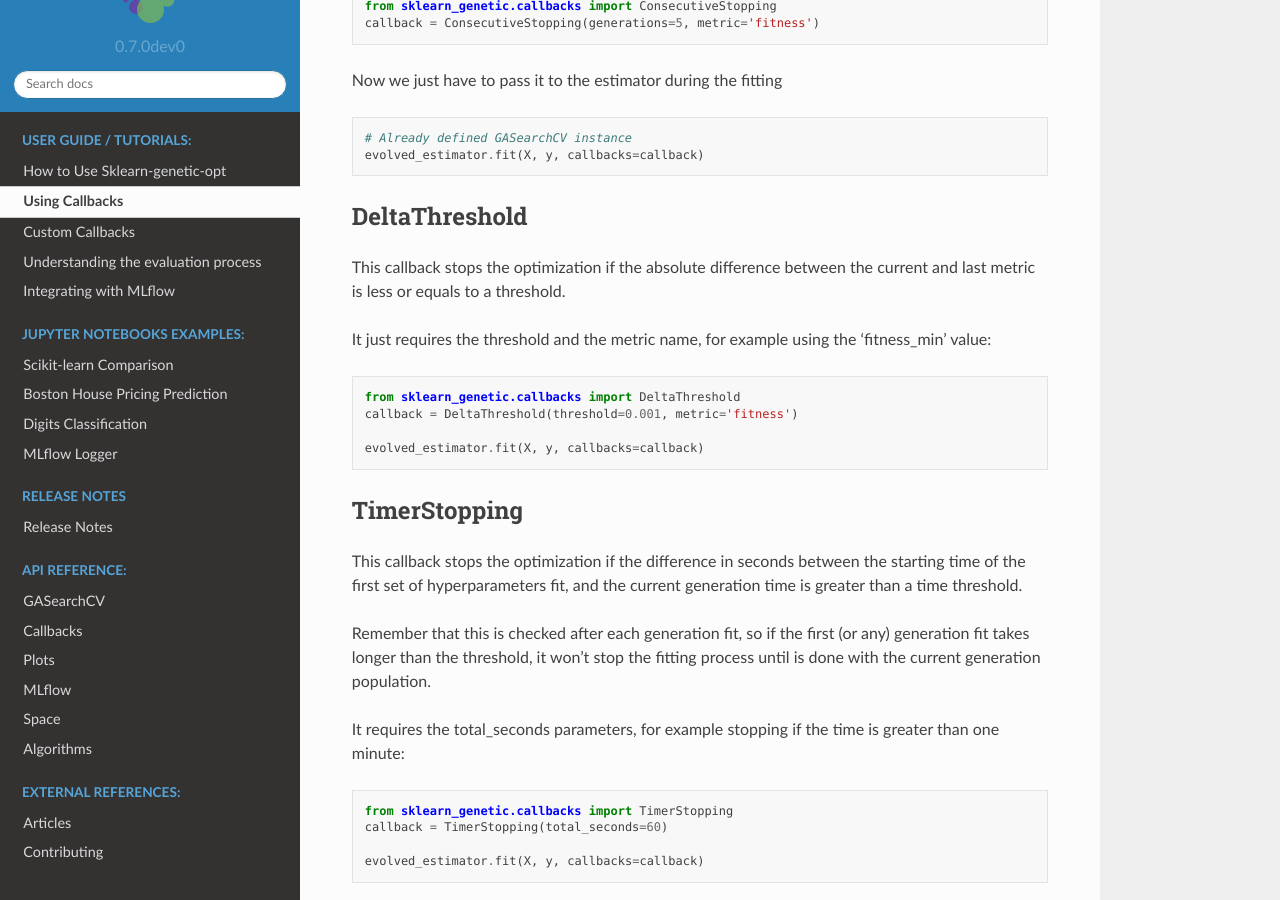
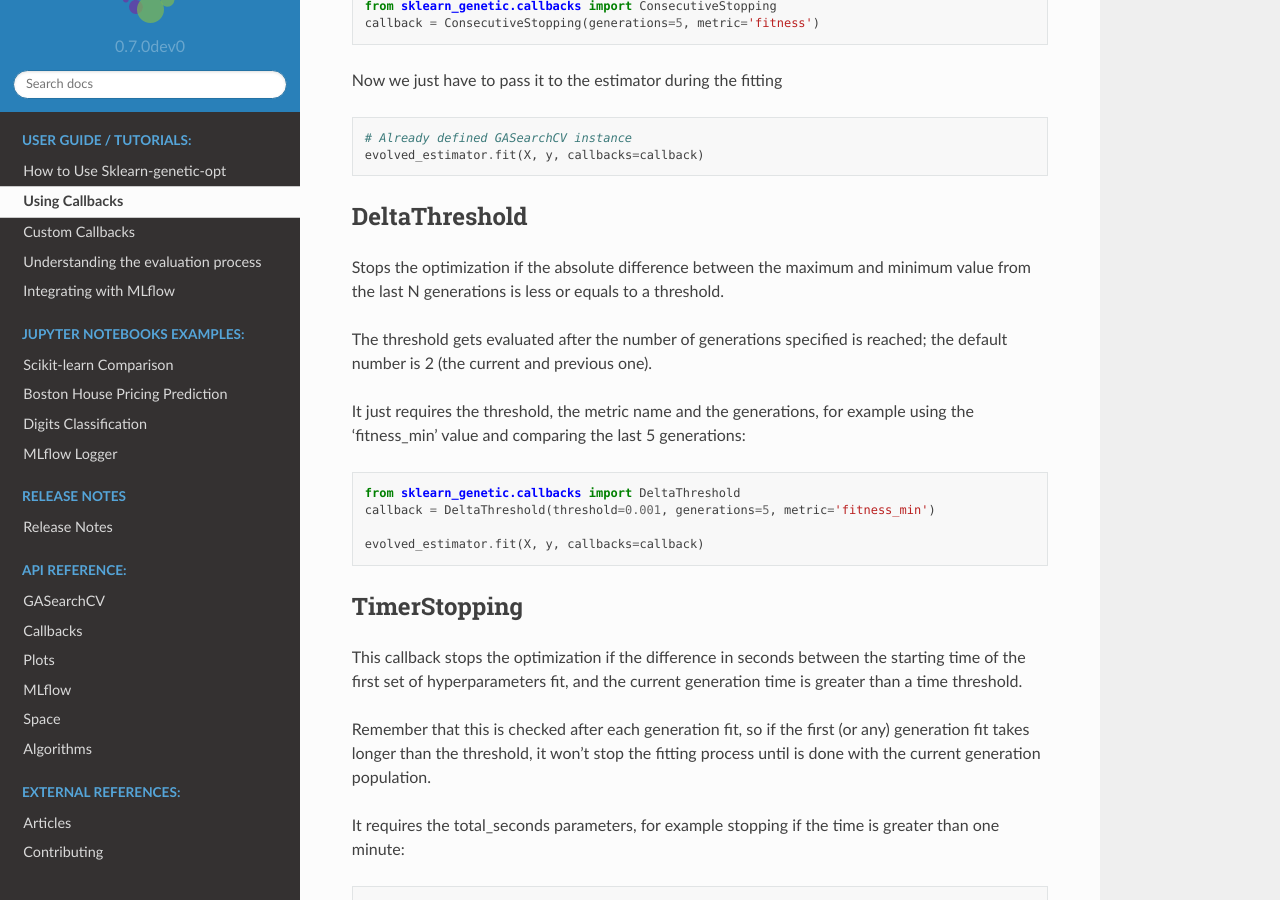
Before and after one commit to rodrigo-arenas/Sklearn-genetic-opt, a Sphinx documentation site: the page built from docs/tutorials/callbacks.rst, in a window 1280 px wide and 900 px high, scrolled down 2290 px. Built offline with Sphinx 7.4.7 and the Read the Docs theme 2.0.0, drawn with Linux system fonts in a browser that asks for light colours; the version number is read from the project's files by our own code.

Commit message:
generation param in DeltaThreshold callback

```diff
--- a/docs/tutorials/callbacks.rst
+++ b/docs/tutorials/callbacks.rst
@@ -93,16 +93,19 @@ Now we just have to pass it to the estimator during the fitting
 
 DeltaThreshold
 --------------
-This callback stops the optimization if the absolute difference
-between the current and last metric is less or equals to a threshold.
+Stops the optimization if the absolute difference between the maximum and minimum value from the last N generations
+is less or equals to a threshold.
 
-It just requires the threshold and the metric name, for example
-using the 'fitness_min' value:
+The threshold gets evaluated after the number of generations specified is reached;
+the default number is 2 (the current and previous one).
+
+It just requires the threshold, the metric name and the generations, for example
+using the 'fitness_min' value and comparing the last 5 generations:
 
 .. code:: python3
 
     from sklearn_genetic.callbacks import DeltaThreshold
-    callback = DeltaThreshold(threshold=0.001, metric='fitness')
+    callback = DeltaThreshold(threshold=0.001, generations=5, metric='fitness_min')
 
     evolved_estimator.fit(X, y, callbacks=callback)
 
```
Also changed, not shown: docs/release_notes.rst (+9 -0 lines), 3 other files.
